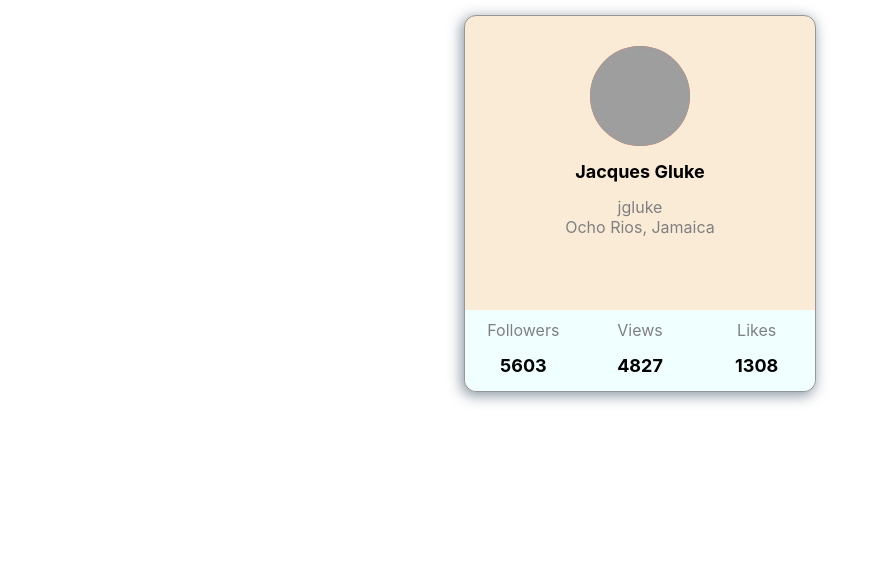
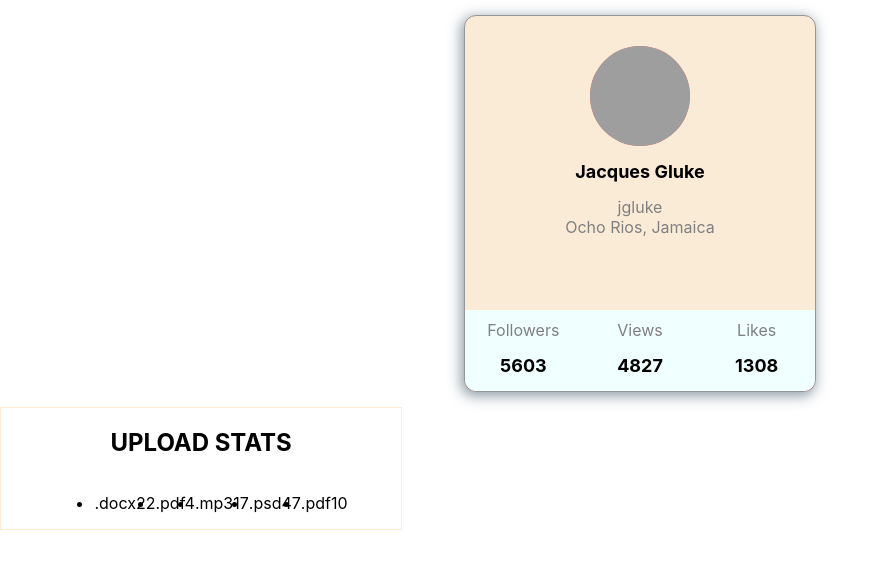
Before and after one commit to Miguelidze/goit-react-hw-01-components, a React (Create React App) app: page / in a window 1280 px wide. Shown: the top 568 px of the page, without its empty margins (0-886 px from the left). Built offline with nearby package versions, Linux system fonts and the light colour scheme; grey boxes are pictures that could not be loaded.

Commit message:
Add second Task
Begining to write css

```diff
--- a/package.json
+++ b/package.json
@@ -7,7 +7,6 @@
     "@testing-library/jest-dom": "^5.16.1",
     "@testing-library/react": "^12.1.2",
     "@testing-library/user-event": "^13.5.0",
-    "prop-types": "^15.8.1",
     "react": "^17.0.2",
     "react-dom": "^17.0.2",
     "react-scripts": "5.0.0",
@@ -41,6 +40,7 @@
   },
   "devDependencies": {
     "gh-pages": "^3.2.3",
-    "prettier": "^2.5.1"
+    "prettier": "^2.5.1",
+    "prop-types": "^15.8.1"
   }
 }
--- a/src/app/App.jsx
+++ b/src/app/App.jsx
@@ -1,6 +1,7 @@
 import Profile from '../components/Profile/Profile';
 import user from '../json/user.json';
-
+import Statistics from '../components/Statistics/Statistics';
+import data from '../json/data.json'
 
 function App() {
   return (
@@ -12,6 +13,10 @@ function App() {
         avatar={user.avatar}
         stats={user.stats}
       />
+      <Statistics
+        title="Upload stats"
+        stats={data}
+      />
     </div>
   )
 }
--- /dev/null
+++ b/src/components/Statistics/Statistics.jsx
@@ -0,0 +1,31 @@
+import PropTypes from 'prop-types';
+import styled from '../Statistics/Statistics.module.css';
+
+const Statistics = ({ title, stats }) => {
+    return (
+        <section className={styled.statistics}>
+            <h2 className={styled.title}>{title}</h2>
+
+            <ul className={styled.statlist}>
+                {stats.map(({ id, label, percentage }) => {
+                    return (
+                        <li className={styled.item} key={id}>
+                            <span className={styled.label}>{label}</span>
+                            <span className={styled.percentage}>{percentage}</span>
+                        </li>
+                    )
+                })}
+            </ul>
+        </section>
+    )
+}
+Statistics.propTypes = {
+    stats: PropTypes.arrayOf(
+        PropTypes.shape({
+            id: PropTypes.string.isRequired,
+            label: PropTypes.string.isRequired,
+            percentage: PropTypes.number.isRequired,
+        }),
+    ),
+};
+export default Statistics;
--- /dev/null
+++ b/src/components/Statistics/Statistics.module.css
@@ -0,0 +1,19 @@
+.statistics {
+    display: flex;
+    flex-direction: column;
+    align-items: center;
+    border: 1px solid blanchedalmond;
+    width: 400px;
+}
+
+.title {
+    font-size: x-large;
+    color: black;
+    text-transform: uppercase;
+}
+
+.statlist {
+    display: flex;
+    flex-direction: row;
+
+}
--- /dev/null
+++ b/src/json/data.json
@@ -0,0 +1,7 @@
+[
+  { "id": "id-1", "label": ".docx", "percentage": 22 },
+  { "id": "id-2", "label": ".pdf", "percentage": 4 },
+  { "id": "id-3", "label": ".mp3", "percentage": 17 },
+  { "id": "id-4", "label": ".psd", "percentage": 47 },
+  { "id": "id-5", "label": ".pdf", "percentage": 10 }
+]
```
Also changed, not shown: 1 other file (tests, documents, lock files or other folders).
